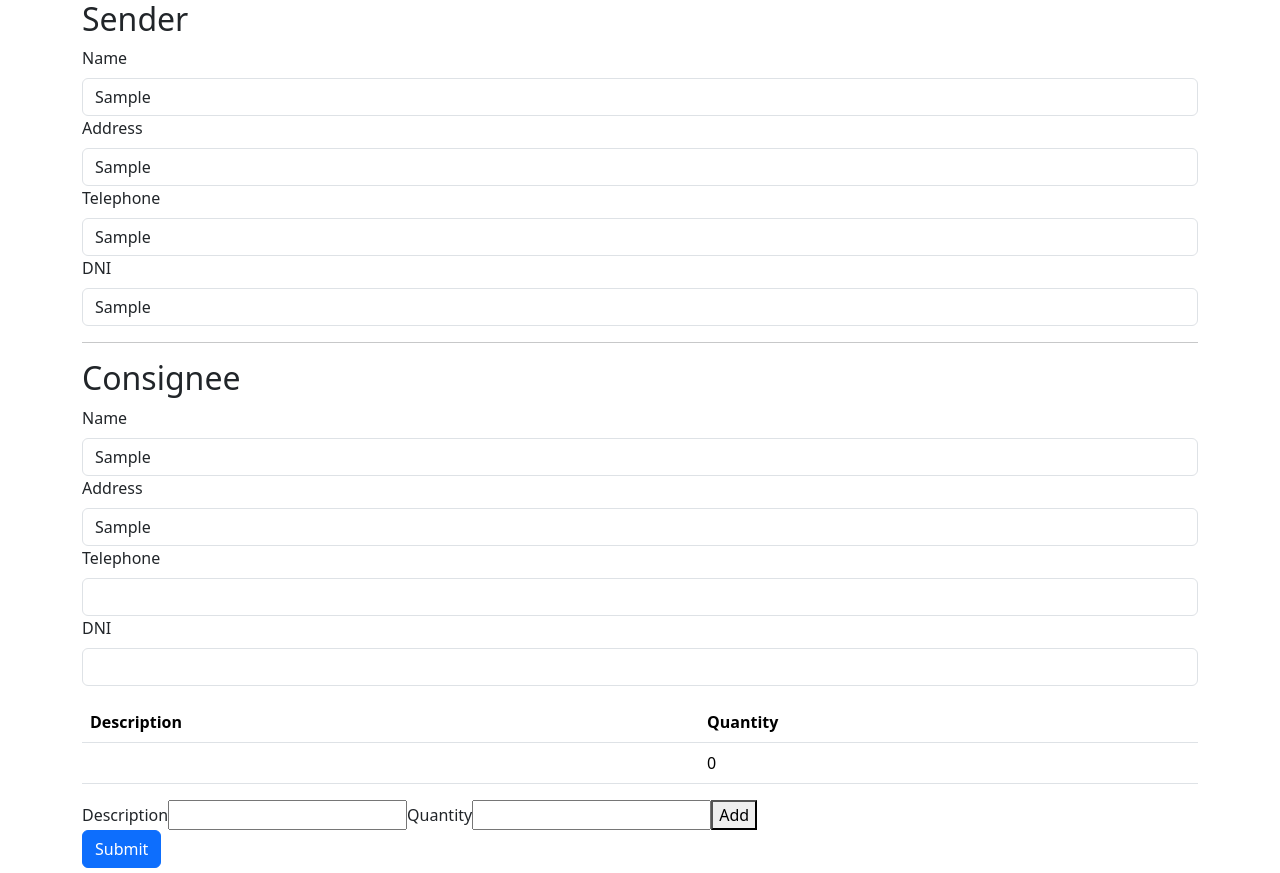
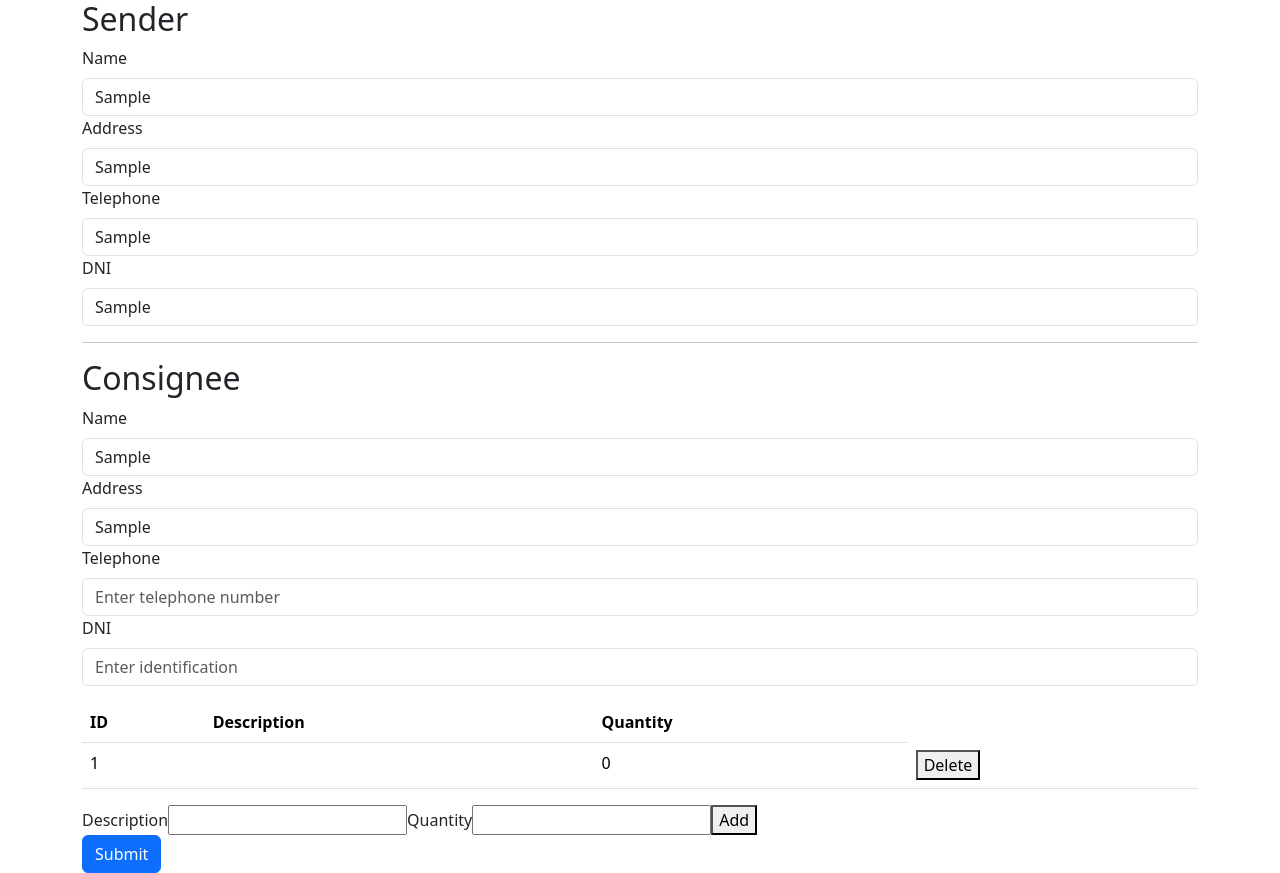
Before and after one commit to chlburbank/shipping-receipt-react, a React (Create React App) app: page /FormShipping in a window 1280 px wide. Both pictures are taken after typing "Sample", "Sample", "Sample", "Sample", "Sample", "Sample" into the empty fields and a click on the button "Add". Built offline with nearby package versions, Linux system fonts and the light colour scheme.

Commit message:
Third commit. Able to delete rows of shipment (not done).

```diff
--- a/src/App.js
+++ b/src/App.js
@@ -10,7 +10,6 @@ function App() {
       <Routes>
         <Route exact path="/" Component={LoginForm}/>
         <Route exact path="/FormShipping" Component={FormShipping}/>
-
         <Route path="*" Component={LoginForm}/>
       </Routes>
     </BrowserRouter>
--- a/src/Components/FormShipping/FormShipping.js
+++ b/src/Components/FormShipping/FormShipping.js
@@ -1,36 +1,50 @@
+import { React, useState } from 'react'
 import { Button, Form, Container } from "react-bootstrap";
 import TableForm from "./TableForm";
 
 function FormShipping() {
+
+    const [data, setData] = useState();
+
+    // Function that triggers on submitting the form
+    function submitForm(e) {
+        e.preventDefault();
+
+        // const formData = new FormData(e.target);
+        // const payload = Object.fromEntries(formData);
+
+        // console.log(payload);
+        // console.log(data);
+    }
     return (
         <Container>
             <h2>Sender</h2>
-        <Form>
+            <Form onSubmit={submitForm}>
             <Form.Group className="mb-3" controlId="formBasicEmail">
                 <Form.Label>Name</Form.Label>
-            <Form.Control type="text"/>
+                <Form.Control type="text" name="name-s" placeholder="Enter name of Sender"/>
                 <Form.Label>Address</Form.Label>
-            <Form.Control type="text"/>
+                <Form.Control type="text" name="address-s" placeholder="Enter Address"/>
                 <Form.Label>Telephone</Form.Label>
-            <Form.Control text="text"/>
+                <Form.Control text="text" name="tel-s" placeholder="Enter telephone number"/>
                 <Form.Label>DNI</Form.Label>
-            <Form.Control text="text"/>
+                <Form.Control text="text" name="id-s" placeholder="Enter identification"/>
             </Form.Group>
             <hr></hr>
             <h2>Consignee</h2>
             <Form.Group className="mb-3" controlId="formBasicEmail">
                 <Form.Label>Name</Form.Label>
-            <Form.Control type="text"/>
+                <Form.Control type="text" name="name-c" placeholder="Enter name of Consignee"/>
                 <Form.Label>Address</Form.Label>
-            <Form.Control type="text"/>
+                <Form.Control type="text" name="address-c" placeholder="Enter Address"/>
                 <Form.Label>Telephone</Form.Label>
-            <Form.Control text="text"/>
+                <Form.Control text="text" name="tel-c" placeholder="Enter telephone number"/>
                 <Form.Label>DNI</Form.Label>
-            <Form.Control text="text"/>
+                <Form.Control text="text" name="id-c" placeholder="Enter identification"/>
             </Form.Group>
 
             <Form.Group>
-            <TableForm/>
+                <TableForm onSubmit={setData}/>
             </Form.Group>
             {/* <Form.Group className="mb-3" controlId="formBasicPassword">
                 <Form.Label>Password</Form.Label>
--- a/src/Components/FormShipping/ShippingData.js
+++ b/src/Components/FormShipping/ShippingData.js
@@ -5,8 +5,13 @@ function ShippingData(props) {
     // State of the objects
     const [description, setDescription] =  useState("");
     const [quantity, setQuantity] =  useState("0");
+    const [idShipping, setIdShipping] = useState(0);
 
     //Functions that changes the state
+    const changeId = (event) => {
+        setIdShipping(idShipping + 1);
+    }
+
     const changeDescription = (event) => {
         setDescription(event.target.value);
     };
@@ -17,8 +22,10 @@ function ShippingData(props) {
 
     // Transers the values of this component to be passed to the parent
     const transferValue = (e) => {
+        changeId()
         e.preventDefault();
         const val = {
+            idShipping,
             description,
             quantity
         };
--- a/src/Components/FormShipping/TableForm.js
+++ b/src/Components/FormShipping/TableForm.js
@@ -1,37 +1,48 @@
 import { React, useState } from 'react'
 import ShippingData from './ShippingData';
 
-function TableForm(){
+function TableForm(props){
     // State of the body of the table
     const [shippingState, setShippingState] = useState([]);
+
+    // Deleting the shipment
+    const deleteShipment = (id) => {
+        const newState =  shippingState.filter(li => li.idShipping !== id )
+        setShippingState(newState)
+    }
+
+    // Adding Rows
+    const addRows = (data) => {
+        const total = shippingState.length;
+        data.idShipping = total + 1;
+        const updatedShippingData = [...shippingState];
+        updatedShippingData.push(data);
+        setShippingState(updatedShippingData);
+        props.onSubmit(updatedShippingData);
+    }
 
     // Drawing the body
     const tableRows = shippingState.map((info) => {
         return (
-            <tr key={1}>
+            <tr key={info.idShipping}>
+                <td>{info.idShipping}</td>
                 <td>{info.description}</td>
                 <td>{info.quantity}</td>
+                <td><button onClick={() => {deleteShipment(info.idShipping)}}>Delete</button></td>
             </tr>
         )
     });
-
-    // Adding Rows
-    const addRows = (data) => {
-        const updatedShippingData = [...shippingState];
-        updatedShippingData.push(data);
-        setShippingState(updatedShippingData);
-    }
 
     return (
         <div>
             <table className='table table-stripped'>
                 <thead>
                     <tr>
+                        <th>ID</th>
                         <th>Description</th>
                         <th>Quantity</th>
                     </tr>
                 </thead>
-                {/* Display the content body */}
                 <tbody>{tableRows}</tbody>
             </table>
             <ShippingData func={addRows}/>
```
Also changed, not shown: 1 other file (tests, documents, lock files or other folders). Lines whose indentation alone changed are shown as unchanged.
